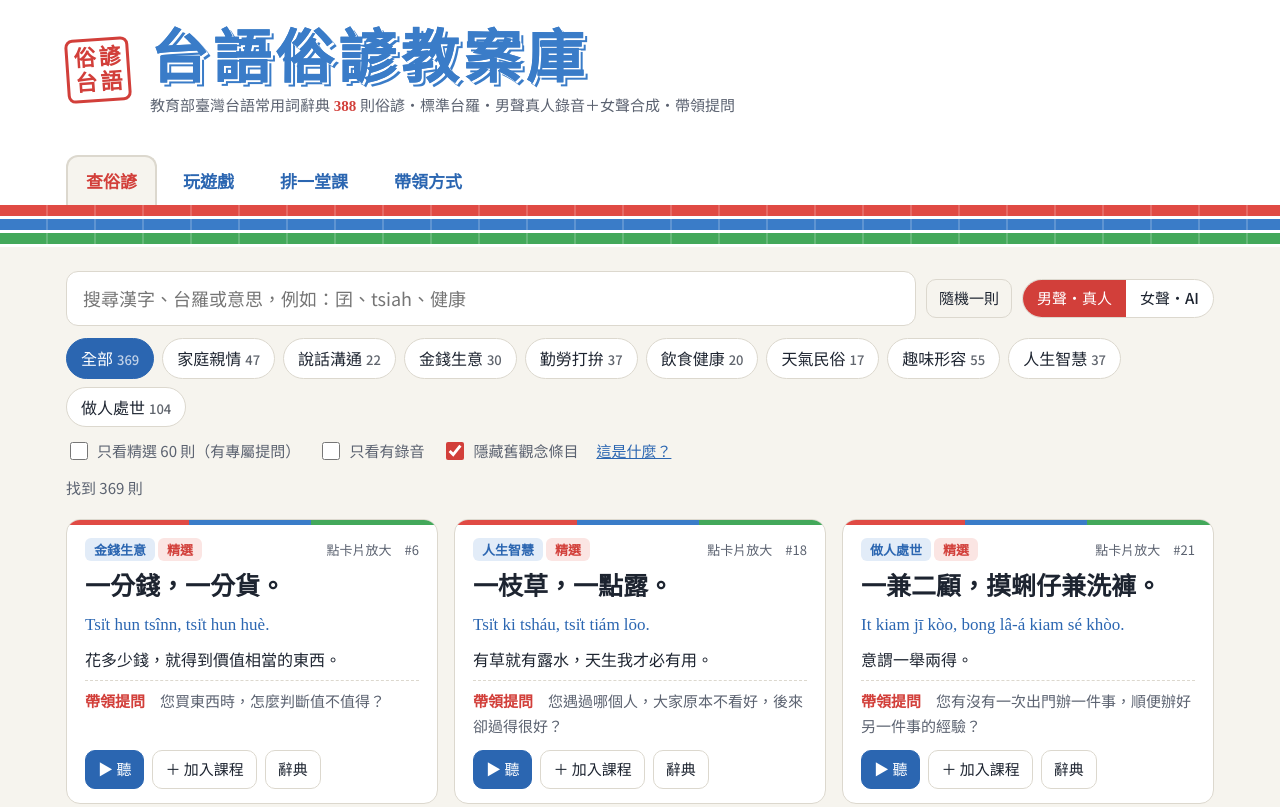
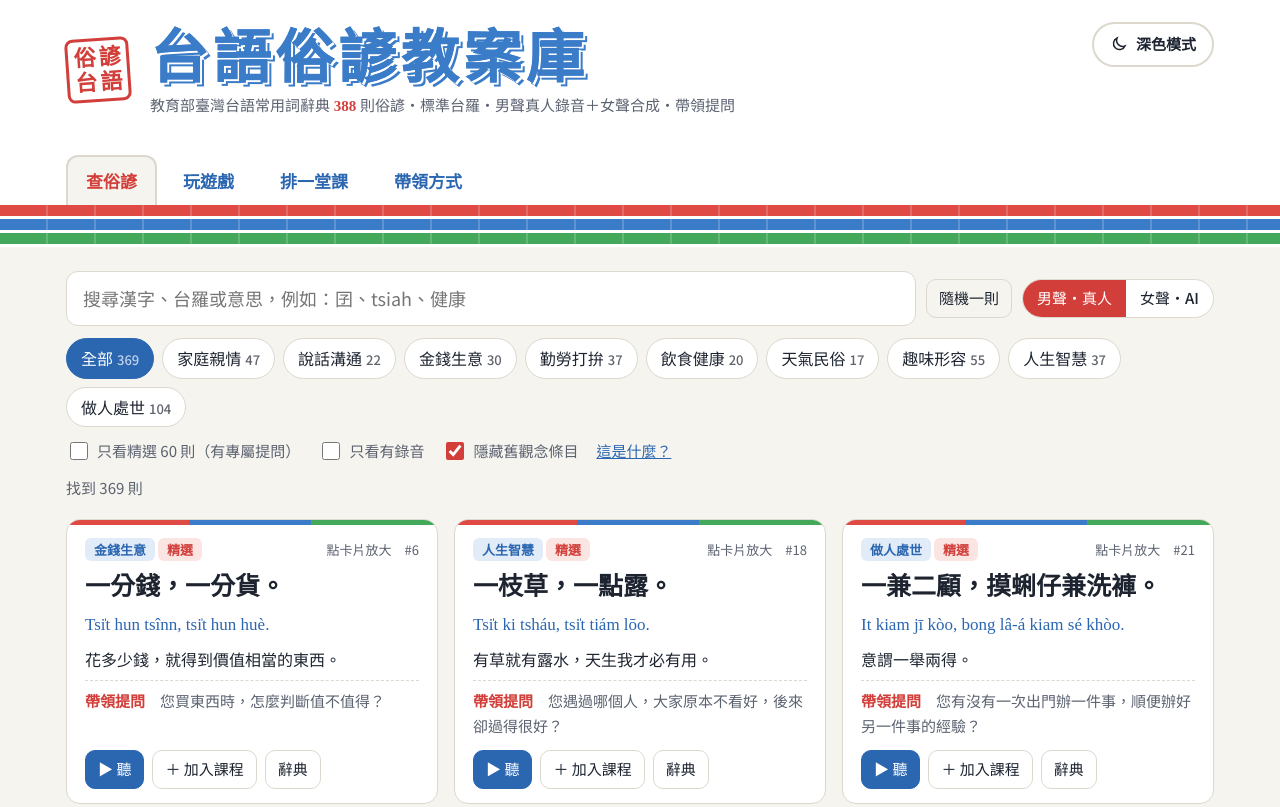
Before and after one commit to mattsue1003/taigi-proverb-lessons, a plain HTML site: page index.html in a window 1280 px wide. Shown: the top 807 px of the page. Drawn offline with Linux system fonts and the light colour scheme; a web font is replaced by a local one.

Commit message:
右上角加深色／淺色模式切換按鈕；PPT 改茄芷袋配色
Co-Authored-By: Claude Opus 5.5 <noreply@anthropic.com>

```diff
--- a/index.html
+++ b/index.html
@@ -41,6 +41,9 @@ header.top{background:var(--paper);color:var(--ink);margin-top:calc(-1*env(safe-
 .seal{width:64px;height:64px;flex:none;border:3px solid var(--brick);border-radius:8px;color:var(--brick);font-family:var(--serif);font-weight:900;font-size:22px;line-height:1.05;display:grid;grid-template-columns:1fr 1fr;place-items:center;padding:4px;transform:rotate(-4deg);background:var(--paper)}
 .brand h1{margin:0;font-family:var(--sans);font-weight:700;font-size:clamp(34px,5.2vw,58px);letter-spacing:.08em;line-height:1.1;text-wrap:balance;
   color:var(--bag-b);-webkit-text-stroke:0;text-shadow:0 0 0 var(--bag-b),2px 2px 0 var(--paper),4px 4px 0 var(--bag-b)}
+.themebtn{margin-left:auto;align-self:flex-start;display:inline-flex;align-items:center;gap:8px;border:2px solid var(--line);background:var(--paper);color:var(--ink);border-radius:999px;padding:8px 16px;font-weight:700;font-size:15px}
+.themebtn:hover{border-color:var(--indigo);color:var(--indigo)}
+.themebtn svg{width:18px;height:18px}
 .brand p{margin:8px 0 0;color:var(--muted);font-size:15px;font-family:var(--serif)}
 .brand p b{color:var(--brick);font-weight:700}
 nav.tabs{display:flex;gap:6px;width:100%;margin-top:16px;overflow-x:auto}
@@ -220,6 +223,7 @@ footer a{color:var(--indigo)}
       <h1>台語俗諺教案庫</h1>
       <p>教育部臺灣台語常用詞辭典 <b>388</b> 則俗諺・標準台羅・男聲真人錄音＋女聲合成・帶領提問</p>
     </div>
+    <button class="themebtn" id="themeBtn" type="button" aria-label="切換深色或淺色模式"></button>
     <nav class="tabs" aria-label="主要區塊">
       <a href="#browse" data-v="browse">查俗諺</a>
       <a href="#play" data-v="play">玩遊戲</a>
@@ -382,6 +386,16 @@ const store={get(k,d){try{const v=localStorage.getItem(k);return v?JSON.parse(v)
 let DATA,ITEMS,CATS,byId={};
 let state={cat:'all',q:'',feat:false,audio:false,hideSens:true,shown:30};
 let picked=store.get('tsl-picked',[]);
+/* 深色／淺色切換：記住選擇；沒選過就跟著系統 */
+(function(){const root=document.documentElement,btn=document.getElementById('themeBtn');
+  const sun='<svg viewBox="0 0 24 24" fill="none" stroke="currentColor" stroke-width="2"><circle cx="12" cy="12" r="4.5"/><path d="M12 2v2.5M12 19.5V22M2 12h2.5M19.5 12H22M4.9 4.9l1.8 1.8M17.3 17.3l1.8 1.8M4.9 19.1l1.8-1.8M17.3 6.7l1.8-1.8"/></svg>';
+  const moon='<svg viewBox="0 0 24 24" fill="none" stroke="currentColor" stroke-width="2"><path d="M20 14.5A8 8 0 0 1 9.5 4a8 8 0 1 0 10.5 10.5z"/></svg>';
+  let saved=null;try{saved=localStorage.getItem('tsl-theme')}catch(e){}
+  if(saved==='dark'||saved==='light')root.setAttribute('data-theme',saved);
+  const isDark=()=>root.getAttribute('data-theme')==='dark'||(!root.getAttribute('data-theme')&&matchMedia('(prefers-color-scheme: dark)').matches);
+  const draw=()=>{btn.innerHTML=isDark()?sun+'淺色模式':moon+'深色模式'};
+  btn.addEventListener('click',()=>{const t=isDark()?'light':'dark';root.setAttribute('data-theme',t);try{localStorage.setItem('tsl-theme',t)}catch(e){}draw()});
+  matchMedia('(prefers-color-scheme: dark)').addEventListener('change',draw);draw();})();
 const audio=new Audio();
 let voice=store.get('tsl-voice','m');
 const src=it=>voice==='f'?(it.audioF||it.audio):(it.audio||it.audioF);
@@ -658,7 +672,7 @@ async function exportPPT(kind){
   const l=lessonList();if(!l.length)return;const b=kind==='a4'?$('#dlPptA4'):$('#dlPpt169');busy(b,true,'產生 PPT 中…');
   try{
     await loadScript(CDN.ppt);const P=new PptxGenJS();
-    const F='Microsoft JhengHei',FS='PMingLiU',FL='Times New Roman',IND='23406B',BR='A8442E',GR='555555';
+    const F='Microsoft JhengHei',FS='PMingLiU',FL='Times New Roman',IND='2B66B1',BR='D23F3A',GR='555555';
     if(kind==='a4'){
       P.defineLayout({name:'A4P',width:8.27,height:11.69});P.layout='A4P';P.title='台語俗諺學習單';
       const c=chunk(l);
@@ -689,15 +703,16 @@ async function exportPPT(kind){
       t.addText('台語俗諺',{x:.8,y:2.3,w:11.7,h:1.3,fontFace:F,fontSize:54,bold:true,color:'FFFFFF',align:'center'});
       t.addText(`今天 ${l.length} 句俗諺　｜　資料：教育部臺灣台語常用詞辭典`,{x:.8,y:3.8,w:11.7,h:.6,fontFace:F,fontSize:20,color:'CFDAEA',align:'center'});
       l.forEach((i,k)=>{
-        const s=P.addSlide();s.background={color:'F3F1EC'};
+        const s=P.addSlide();s.background={color:'F6F4EE'};
         s.addText(`${k+1} / ${l.length}　${CATS[i.cat]}`,{x:.5,y:.3,w:6,h:.4,fontFace:F,fontSize:14,color:GR});
         s.addText(i.han,{x:.6,y:1.05,w:12.1,h:2.1,fontFace:F,fontSize:i.han.length>14?42:56,bold:true,color:'1F2633',align:'center',valign:'middle',fit:'shrink'});
         s.addText(i.lo,{x:.6,y:3.25,w:12.1,h:.7,fontFace:FL,fontSize:24,color:IND,align:'center'});
         s.addText(i.mean,{x:1.2,y:4.25,w:10.9,h:1.45,fontFace:F,fontSize:26,color:'1F2633',align:'center',valign:'middle',fill:{color:'FFFFFF'},line:{color:'D9D5CC',width:1},rectRadius:.15,shape:P.ShapeType.roundRect});
         s.addText('聊一聊：'+i.q,{x:.9,y:6.0,w:11.5,h:.9,fontFace:F,fontSize:24,color:BR,align:'center',valign:'middle'});
+        [['E04A44',0],['3A7CC8',.12],['43A85A',.24]].forEach(([c,o])=>s.addShape(P.ShapeType.rect,{x:0,y:7.14+o,w:13.33,h:.1,fill:{color:c},line:{color:c,width:0}}));
         s.addNotes(`${i.han}\n${i.lo}\n意思：${i.mean}\n帶領提問：${i.q}`);
       });
-      const e=P.addSlide();e.background={color:'F3F1EC'};
+      const e=P.addSlide();e.background={color:'F6F4EE'};
       e.addText('您最喜歡哪一句？',{x:.8,y:2.4,w:11.7,h:1.2,fontFace:F,fontSize:48,bold:true,color:IND,align:'center'});
       e.addText('回家說給家人聽',{x:.8,y:3.7,w:11.7,h:.8,fontFace:F,fontSize:28,color:BR,align:'center'});
       await P.writeFile({fileName:'台語俗諺投影片.pptx'});
```
